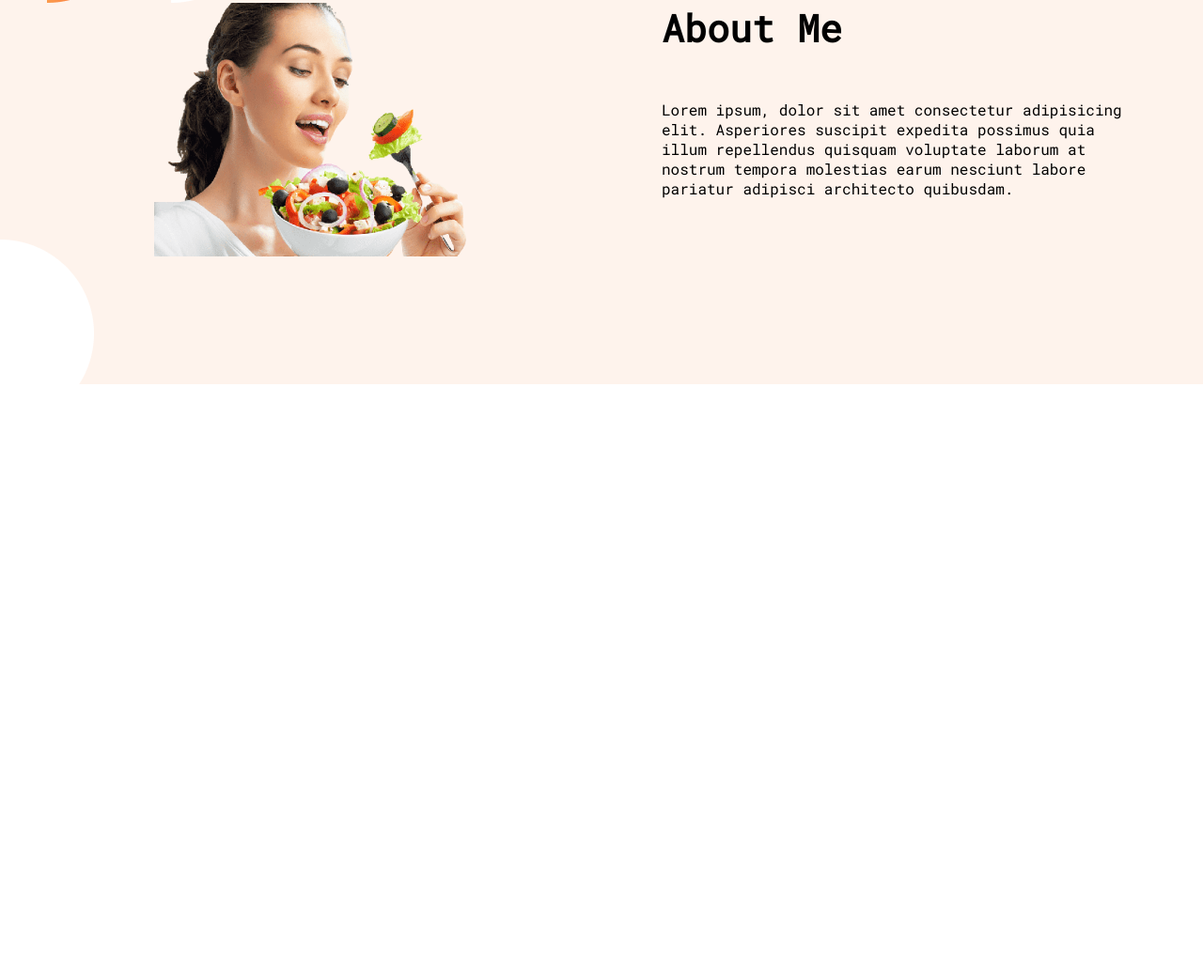
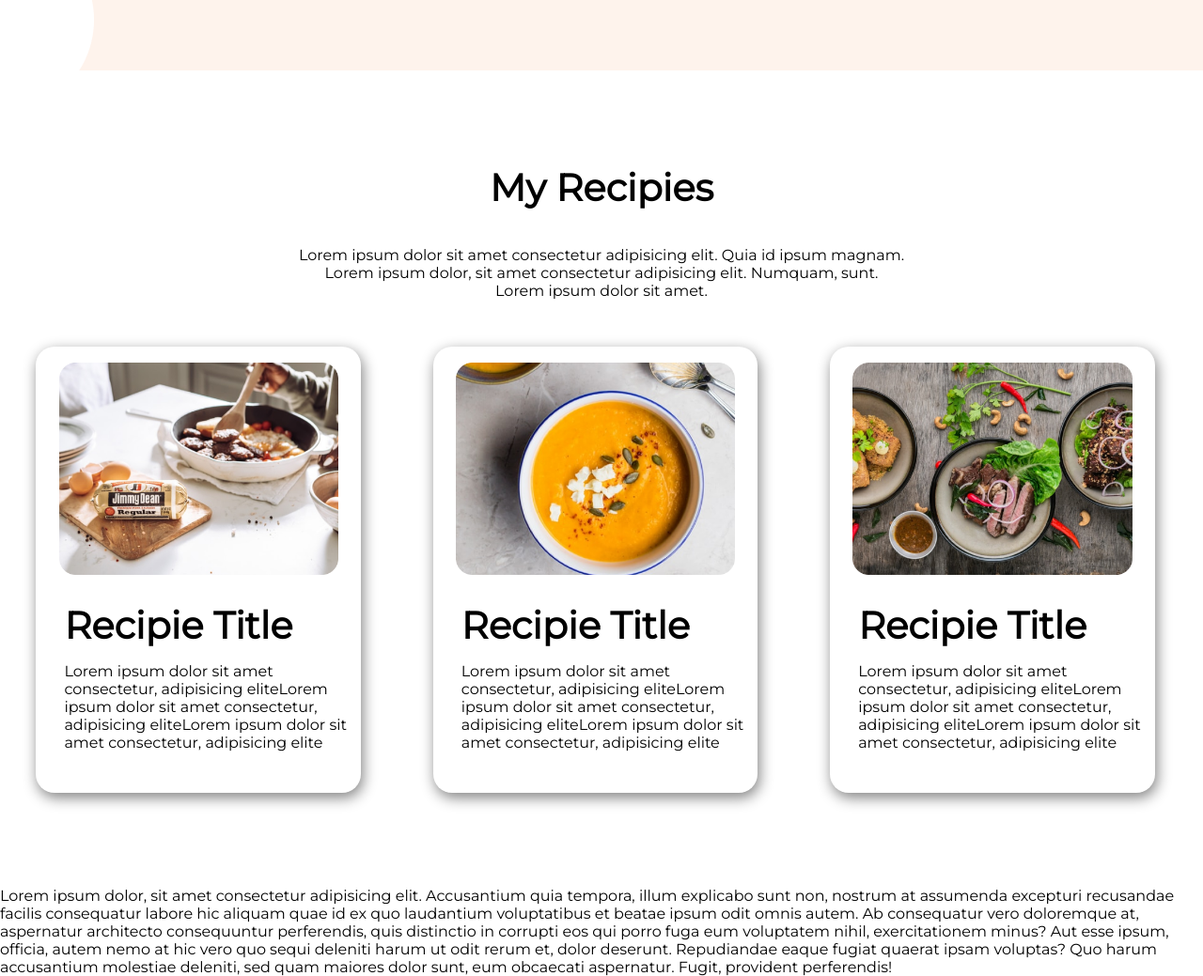
Before and after one commit to nagibfiroz19/food-network, a plain HTML site: page index.html in a window 1280 px wide. Shown: the part 1053-2092 px from the top of the page at 94% size. Before the commit the page ends 1862 px from the top, so only its background shows below. Drawn offline with Linux system fonts and the light colour scheme.

Commit message:
card added

```diff
--- a/index.html
+++ b/index.html
@@ -5,13 +5,13 @@
     <meta http-equiv="X-UA-Compatible" content="IE=edge">
     <meta name="viewport" content="width=device-width, initial-scale=1.0">
     <link rel="preconnect" href="https://fonts.googleapis.com">
-<link rel="preconnect" href="https://fonts.gstatic.com" crossorigin>
-<link href="https://fonts.googleapis.com/css2?family=Roboto+Mono&display=swap" rel="stylesheet">
+    <link rel="preconnect" href="https://fonts.gstatic.com" crossorigin>
+    <link href="https://fonts.googleapis.com/css2?family=Montserrat&display=swap" rel="stylesheet">
     <title>Food Website</title>
     <link rel="stylesheet" href="style.css">
 </head>
 <body>
-    <section class="sec-one">
+    <section class="sec-one flexible">
        <div class="half-width">
         <div class="under-half-width">
             <h1><span class="orange-color"> Skip </span>The Diet,</h1>
@@ -22,10 +22,10 @@
         </div>
        </div>
        <div class="half-width">
-           <img src="./images/female/Group 8425.png" alt="picture">
+           <img src="images/female/Group 8425.png" alt="picture">
        </div>
     </section>
-    <section class="sec-two">
+    <section class="sec-two flexible">
         <div  class="half-width">
             <div class="id-sec-two">
                 <img src="./images/female/png-clipart-eating-healthy-diet-food-health-natural-foods-food-removebg-preview.png" alt="person pic" >
@@ -41,5 +41,46 @@
         </div>
 
     </section>
+    <section class="sec-three">
+        <h2> My Recipies</h2><br><br>
+        <p style="text-align: center;">Lorem ipsum dolor sit amet consectetur adipisicing elit. Quia id ipsum magnam. <br> Lorem ipsum dolor, sit amet consectetur adipisicing elit. Numquam, sunt. <br> Lorem ipsum dolor sit amet.</p>
+
+        <div class="flexible">
+            <div class="card">
+               <div class="card-image">
+                <img src="images/food/Project Cover.jpg" alt="food pic">
+               </div>
+               <div class="menu">
+                <h2>Recipie Title</h2>
+                <p>Lorem ipsum dolor sit amet consectetur, adipisicing eliteLorem ipsum dolor sit amet consectetur, adipisicing eliteLorem ipsum dolor sit amet consectetur, adipisicing elite<p>
+               </div>
+            </div>
+            <div class="card">
+                <div class="card-image">
+                 <img src="images/food/Project Cover.png" alt="food pic">
+                </div>
+                <div class="menu">
+                 <h2>Recipie Title</h2>
+                 <p>Lorem ipsum dolor sit amet consectetur, adipisicing eliteLorem ipsum dolor sit amet consectetur, adipisicing eliteLorem ipsum dolor sit amet consectetur, adipisicing elite<p>
+                </div>
+             </div>
+             <div class="card">
+                <div class="card-image">
+                 <img src="images/food/Project Cover1.jpg" alt="food pic">
+                </div>
+                <div class="menu">
+                 <h2>Recipie Title</h2>
+                 <p>Lorem ipsum dolor sit amet consectetur, adipisicing eliteLorem ipsum dolor sit amet consectetur, adipisicing eliteLorem ipsum dolor sit amet consectetur, adipisicing elite<p>
+                </div>
+             </div>
+
+        </div>
+
+
+    </section>
+    <footer>
+        <p>Lorem ipsum dolor, sit amet consectetur adipisicing elit. Accusantium quia tempora, illum explicabo sunt non, nostrum at assumenda excepturi recusandae facilis consequatur labore hic aliquam quae id ex quo laudantium voluptatibus et beatae ipsum odit omnis autem. Ab consequatur vero doloremque at, aspernatur architecto consequuntur perferendis, quis distinctio in corrupti eos qui porro fuga eum voluptatem nihil, exercitationem minus? Aut esse ipsum, officia, autem nemo at hic vero quo sequi deleniti harum ut odit rerum et, dolor deserunt. Repudiandae eaque fugiat quaerat ipsam voluptas? Quo harum accusantium molestiae deleniti, sed quam maiores dolor sunt, eum obcaecati aspernatur. Fugit, provident perferendis!</p>
+    </footer>
+
 </body>
 </html>
--- a/style.css
+++ b/style.css
@@ -2,7 +2,7 @@
     margin: 0;
     padding: 0;
     box-sizing: border-box;
-    font-family: 'Roboto Mono', monospace;
+    font-family: 'Montserrat', sans-serif;
 
 }
 h1{
@@ -23,10 +23,10 @@ h2{
     font-size: 20px;
     box-shadow: 5px 5px 10px rgb(196, 94, 76) ;
 }
-section{
+.flexible{
     display: flex;
     margin-top: 50px;
-    margin-bottom: 400px;
+    margin-bottom: 100px;
 }
 .half-width{
     width: 50%;
@@ -41,7 +41,7 @@ section{
     width: 80%;
 }
 .sec-two{
-    background-image: url(./images/shapes/7.png);
+    background-image: url(images/shapes/7.png);
     background-repeat: no-repeat;
     width: 100%;
     height: 506px;
@@ -56,3 +56,31 @@ section{
 .design-under-about{
     margin-top: 50px;
 }
+.sec-three{
+    text-align: center;
+}
+.card{
+    width:27%;
+    margin-left: 3%;
+    margin-right: 3%;
+    box-shadow: 2px 5px 15px gray;
+    border-radius: 20px;
+    height: 475px;
+
+}
+.card-image img{
+    width: 90%;
+    margin-top: 17px;
+    padding-left: 2%;
+    padding-right: 2%;
+
+}
+.menu h2{
+    margin-top: 25px;
+    text-align: left;
+    padding-left: 30px;
+}
+.menu p{
+    margin-top: 15px;
+    text-align: left;
+    padding-left: 30px;
```
